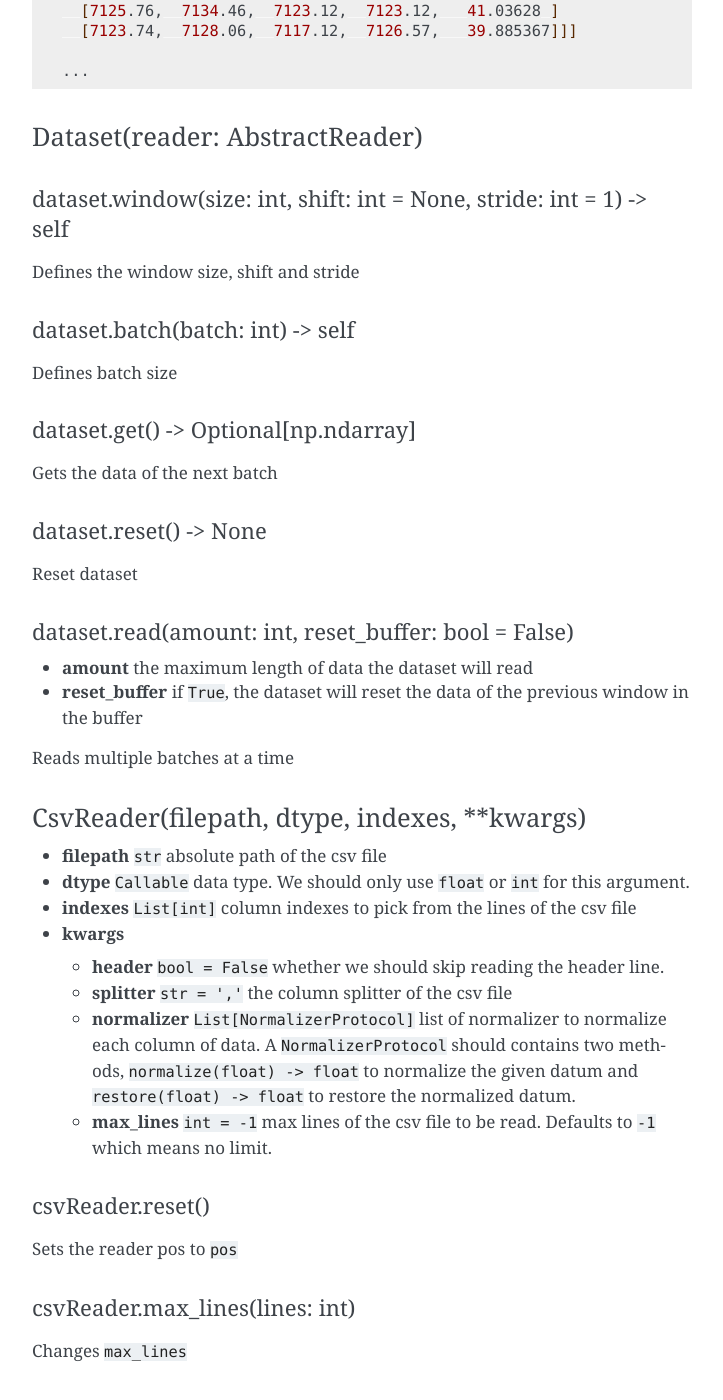
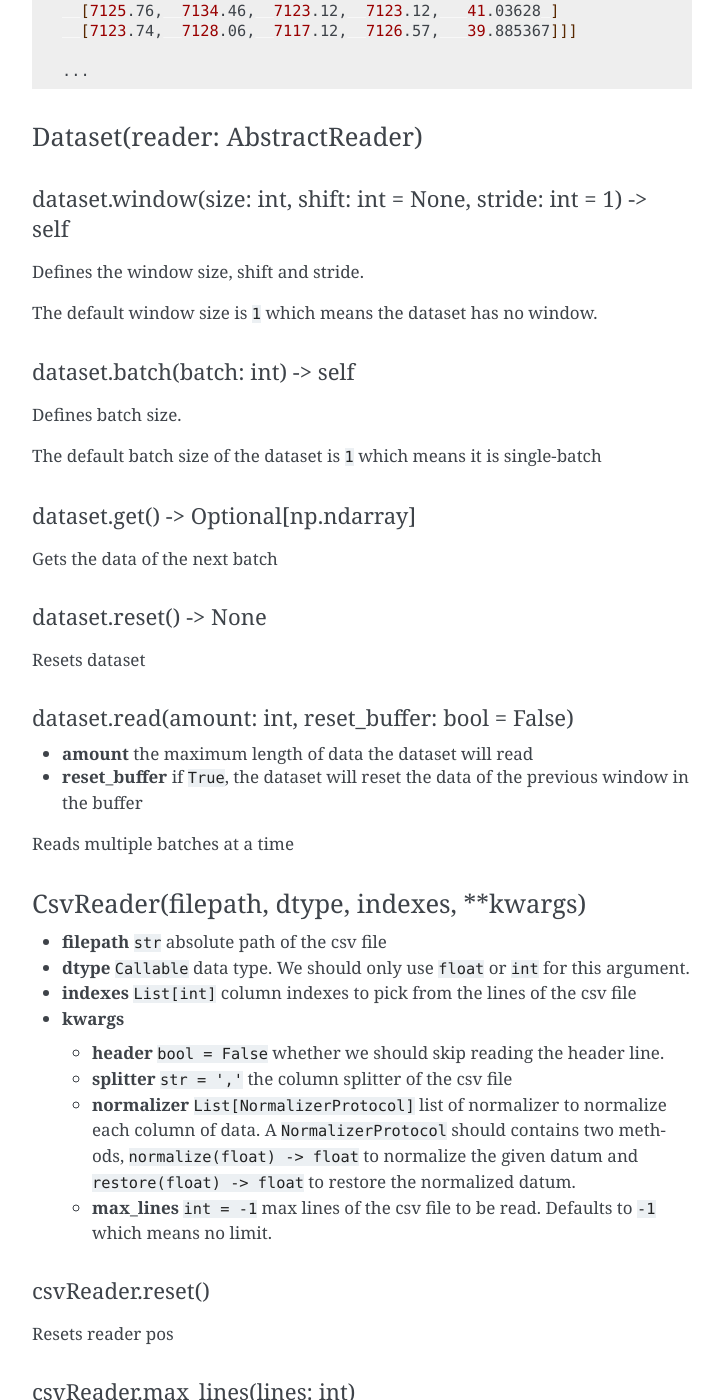
Before and after one commit to kaelzhang/python-csv-dataset, a Sphinx documentation site: the page built from docs/README.md, in a window 1280 px wide and 1400 px high, scrolled down 1238 px. Shown: the whole window, without its empty margins (388-1111 px from the left). Built offline with Sphinx 7.4.7, drawn with Linux system fonts in a browser that asks for light colours.

```diff
--- a/csv_dataset/__init__.py
+++ b/csv_dataset/__init__.py
@@ -1,4 +1,4 @@
-__version__ = '2.0.0'
+__version__ = '2.0.1'
 
 from .reader import (
     AbstractReader,
--- a/docs/README.md
+++ b/docs/README.md
@@ -68,11 +68,15 @@ The following output shows one print.
 
 #### dataset.window(size: int, shift: int = None, stride: int = 1) -> self
 
-Defines the window size, shift and stride
+Defines the window size, shift and stride.
+
+The default window size is `1` which means the dataset has no window.
 
 #### dataset.batch(batch: int) -> self
 
-Defines batch size
+Defines batch size.
+
+The default batch size of the dataset is `1` which means it is single-batch
 
 #### dataset.get() -> Optional[np.ndarray]
 
@@ -80,7 +84,7 @@ Gets the data of the next batch
 
 #### dataset.reset() -> None
 
-Reset dataset
+Resets dataset
 
 #### dataset.read(amount: int, reset_buffer: bool = False)
 
@@ -102,7 +106,7 @@ Reads multiple batches at a time
 
 #### csvReader.reset()
 
-Sets the reader pos to `pos`
+Resets reader pos
 
 #### csvReader.max_lines(lines: int)
 
```
Also changed, not shown: 1 other file.
